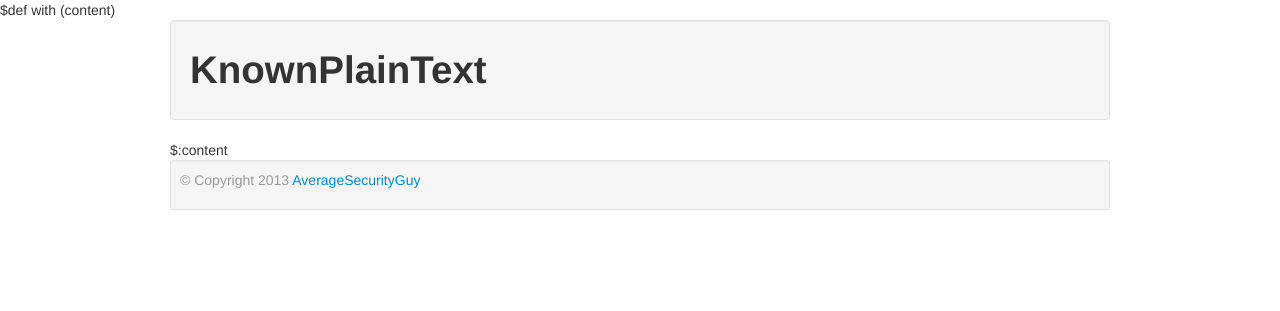
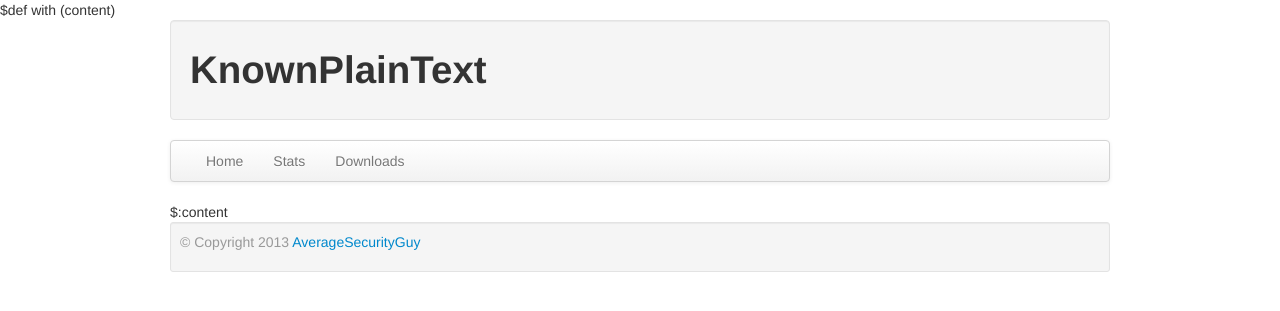
Before and after one commit to averagesecurityguy/KPT-Server, a Python web app: template templates/layout.html in a window 1280 px wide. Shown: the top 311 px of the page. Run offline with Jinja, Linux system fonts and the light colour scheme; the template is opened without the code that fills it, so the values that code supplies are empty.

Commit message:
Added navigation bar.

```diff
--- a/templates/layout.html
+++ b/templates/layout.html
@@ -16,6 +16,17 @@
                 <div class="well page_header"><h1>KnownPlainText</h1></div>
             </div>
         </div>
+	<div class="row-fluid">
+	    <div class="navbar">
+                <div class="navbar-inner">
+                    <ul class="nav">
+                    <li><a href="/">Home</a></li>
+                    <li><a href="/stats">Stats</a></li>
+                    <li><a href="/downloads">Downloads</a></li>
+                    </ul>
+                </div>
+            </div>
+	</div>
 	$:content
 
         <div class="row-fluid">
```
